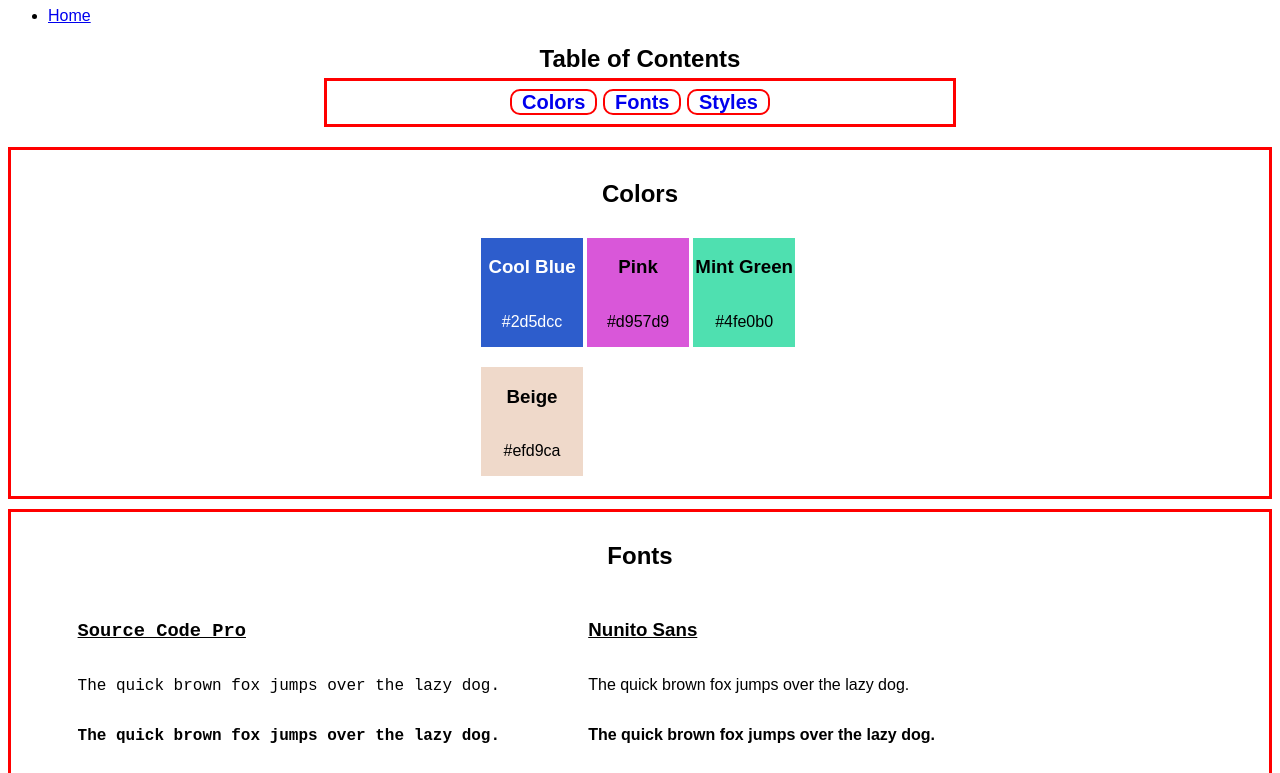
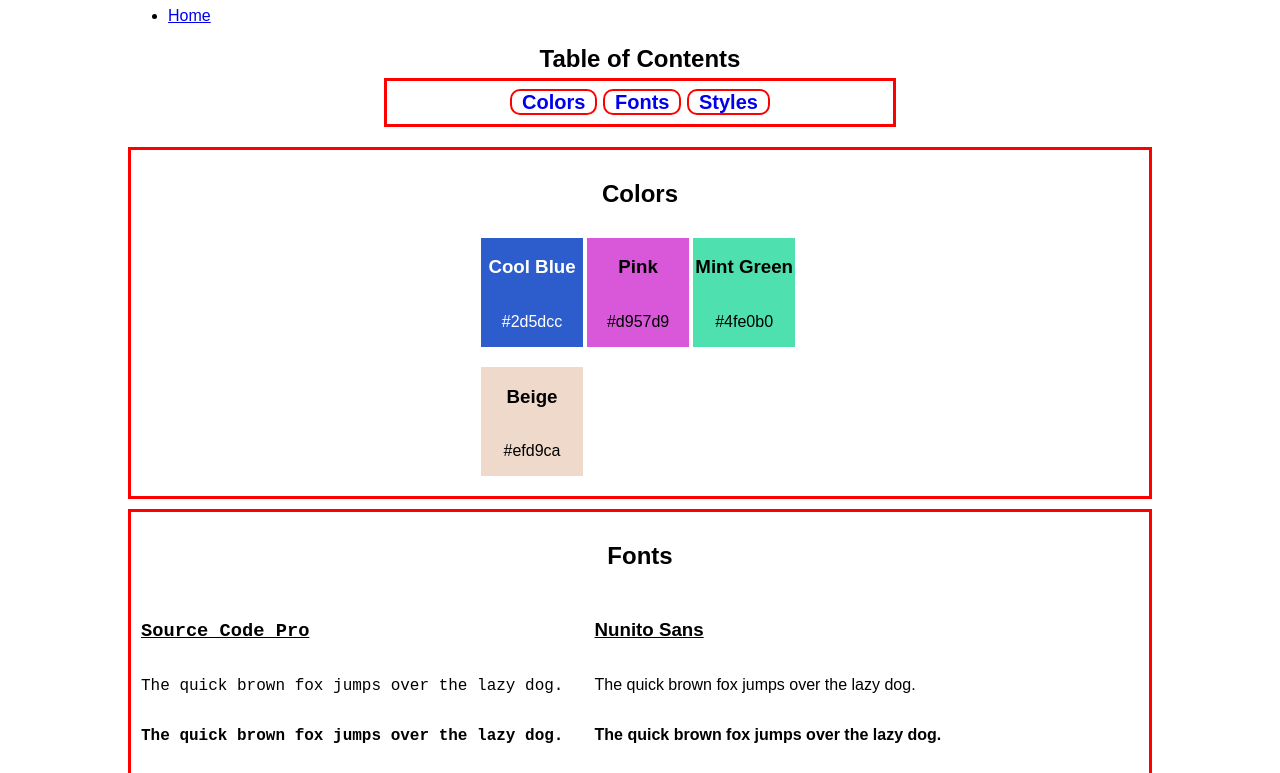
Before and after one commit to dbochner12/build-a-website-design-system-project, a plain HTML site: page index.html in a window 1280 px wide. Shown: the part 73-846 px from the top of the page. Drawn offline with Linux system fonts and the light colour scheme.

Commit message:
Updated Body Margin

```diff
--- a/styles.css
+++ b/styles.css
@@ -1,6 +1,7 @@
 body {
     color: black;
     font-family: 'Nunito Sans', sans-serif;
+    margin: 0 10%;
 }
 
 /* Table of Contents */
```
